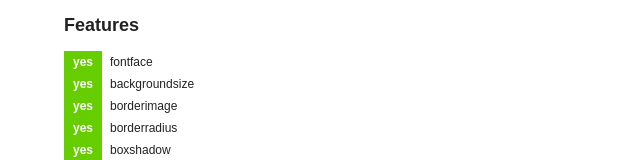
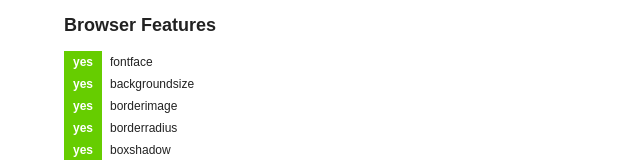
Before and after one commit to jleonard/browser-report, a website: page index.html in a window 1280 px wide. Shown: the top 160 px of the page, without its empty margins (0-640 px from the left). Drawn offline with nearby package versions, Linux system fonts and the light colour scheme.

Commit message:
adding less

```diff
--- a/index.html
+++ b/index.html
@@ -17,7 +17,7 @@
     </head>
     <body>
     	<div>
-        <h2>Features</h2>
+        <h2>Browser Features</h2>
         <ul id="features"></ul>
         <h2>Supported File Formats</h2>
         <ul id="fileFormats"></ul>
```
